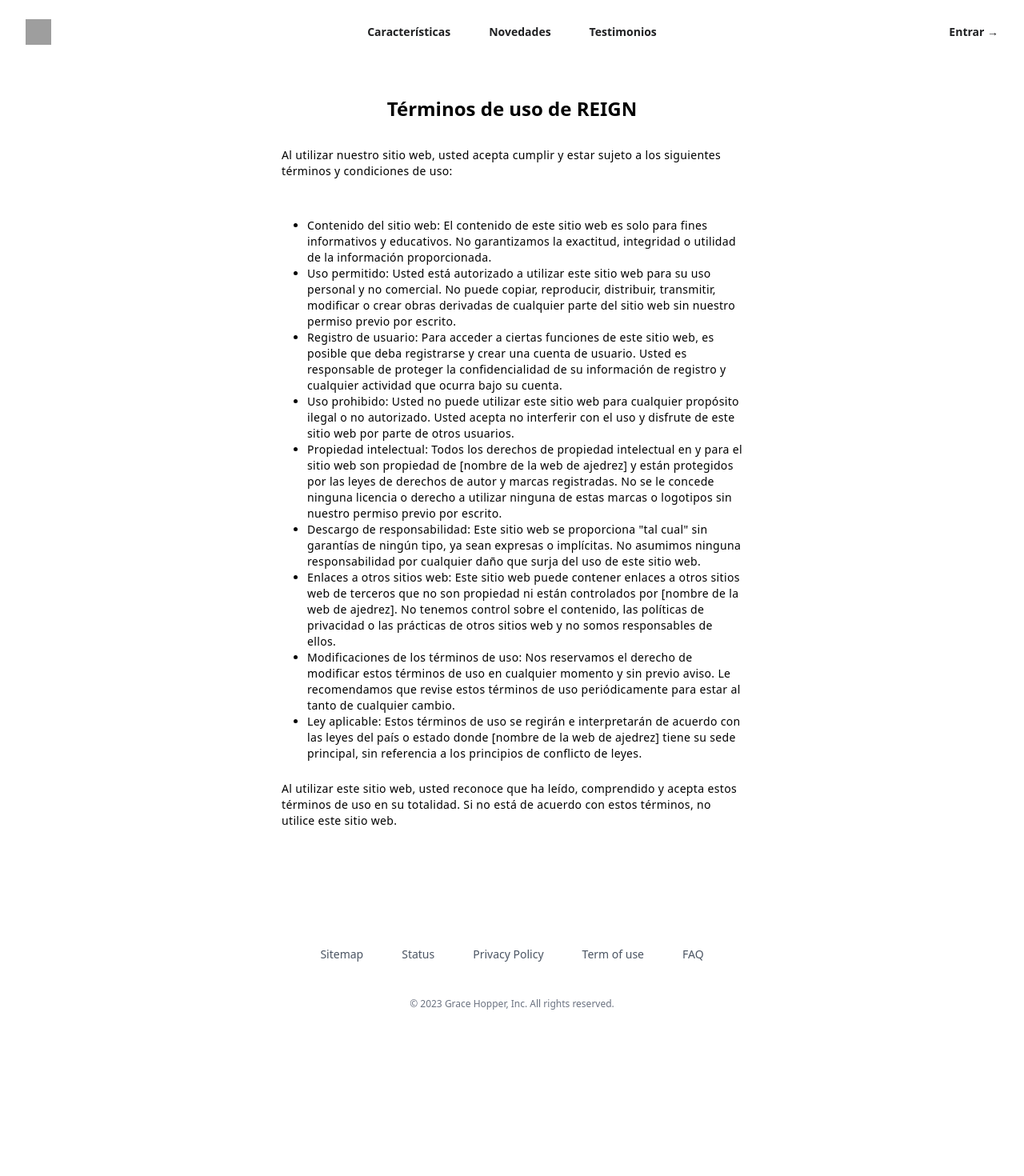
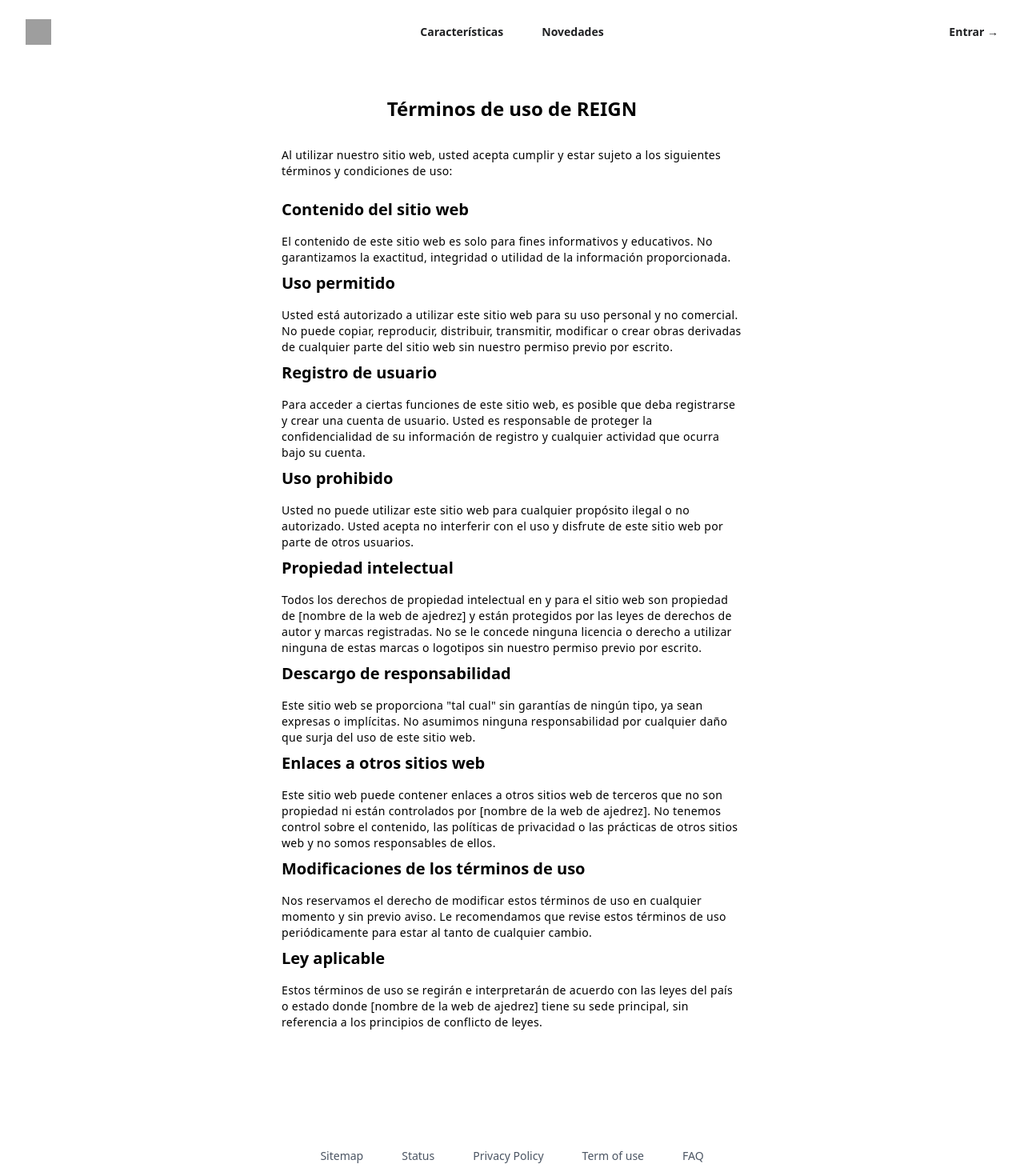
Before and after one commit to UNIZAR-30226-2023-01/chess-frontend, a Next.js app: page /terms in a window 1280 px wide. Shown: the top 1470 px of the page at 80% size. Before the commit the page ends 1361 px from the top, so only its background shows below. Built offline with nearby package versions, Linux system fonts and the light colour scheme; grey boxes are pictures that could not be loaded.

Commit message:
Fixeos de textos

```diff
--- a/components/Footer.js
+++ b/components/Footer.js
@@ -10,7 +10,7 @@
 
 export default function Footer() {
   return (
-    <footer className="bg-white">
+    <footer className="bg-white z-50">
       <div className="mx-auto max-w-7xl overflow-hidden py-20 px-6 sm:py-24 lg:px-8">
         <nav className="-mb-6 columns-2 sm:flex sm:justify-center sm:space-x-12" aria-label="Footer">
           {navigation.main.map((item) => (
--- a/components/Navbar.js
+++ b/components/Navbar.js
@@ -6,10 +6,9 @@
 const navigation = [
   { name: 'Características', href: '/#features' },
   { name: 'Novedades', href: '/#news' },
-  { name: 'Testimonios', href: '/#testimonials' },
 ];
 
-export default function Example() {
+export default function Navbar() {
   const [mobileMenuOpen, setMobileMenuOpen] = useState(false);
 
   return (
@@ -33,9 +32,9 @@
         </div>
         <div className="hidden lg:flex lg:gap-x-12">
           {navigation.map((item) => (
-            <a key={item.name} href={item.href} className="text-sm font-semibold leading-6 text-gray-900">
+            <Link key={item.name} href={item.href} className="text-sm font-semibold leading-6 text-gray-900">
               {item.name}
-            </a>
+            </Link>
           ))}
         </div>
         <div className="hidden lg:flex lg:flex-1 lg:justify-end">
--- a/data/terms.js
+++ b/data/terms.js
@@ -3,22 +3,37 @@
   introduction: 'Al utilizar nuestro sitio web, usted acepta cumplir y estar sujeto a los siguientes términos y condiciones de uso:',
   subsections: [
     {
-      title: '',
-      list: [
-        'Contenido del sitio web: El contenido de este sitio web es solo para fines informativos y educativos. No garantizamos la exactitud, integridad o utilidad de la información proporcionada.',
-        'Uso permitido: Usted está autorizado a utilizar este sitio web para su uso personal y no comercial. No puede copiar, reproducir, distribuir, transmitir, modificar o crear obras derivadas de cualquier parte del sitio web sin nuestro permiso previo por escrito.',
-        'Registro de usuario: Para acceder a ciertas funciones de este sitio web, es posible que deba registrarse y crear una cuenta de usuario. Usted es responsable de proteger la confidencialidad de su información de registro y cualquier actividad que ocurra bajo su cuenta.',
-        'Uso prohibido: Usted no puede utilizar este sitio web para cualquier propósito ilegal o no autorizado. Usted acepta no interferir con el uso y disfrute de este sitio web por parte de otros usuarios.',
-        'Propiedad intelectual: Todos los derechos de propiedad intelectual en y para el sitio web son propiedad de [nombre de la web de ajedrez] y están protegidos por las leyes de derechos de autor y marcas registradas. No se le concede ninguna licencia o derecho a utilizar ninguna de estas marcas o logotipos sin nuestro permiso previo por escrito.',
-        'Descargo de responsabilidad: Este sitio web se proporciona "tal cual" sin garantías de ningún tipo, ya sean expresas o implícitas. No asumimos ninguna responsabilidad por cualquier daño que surja del uso de este sitio web.',
-        'Enlaces a otros sitios web: Este sitio web puede contener enlaces a otros sitios web de terceros que no son propiedad ni están controlados por [nombre de la web de ajedrez]. No tenemos control sobre el contenido, las políticas de privacidad o las prácticas de otros sitios web y no somos responsables de ellos.',
-        'Modificaciones de los términos de uso: Nos reservamos el derecho de modificar estos términos de uso en cualquier momento y sin previo aviso. Le recomendamos que revise estos términos de uso periódicamente para estar al tanto de cualquier cambio.',
-        'Ley aplicable: Estos términos de uso se regirán e interpretarán de acuerdo con las leyes del país o estado donde [nombre de la web de ajedrez] tiene su sede principal, sin referencia a los principios de conflicto de leyes.',
-      ],
+      title: 'Contenido del sitio web',
+      description: 'El contenido de este sitio web es solo para fines informativos y educativos. No garantizamos la exactitud, integridad o utilidad de la información proporcionada.',
     },
     {
-      title: '',
-      desciption: 'Al utilizar este sitio web, usted reconoce que ha leído, comprendido y acepta estos términos de uso en su totalidad. Si no está de acuerdo con estos términos, no utilice este sitio web.',
+      title: 'Uso permitido',
+      description: 'Usted está autorizado a utilizar este sitio web para su uso personal y no comercial. No puede copiar, reproducir, distribuir, transmitir, modificar o crear obras derivadas de cualquier parte del sitio web sin nuestro permiso previo por escrito.',
+    },
+    {
+      title: 'Registro de usuario',
+      description: 'Para acceder a ciertas funciones de este sitio web, es posible que deba registrarse y crear una cuenta de usuario. Usted es responsable de proteger la confidencialidad de su información de registro y cualquier actividad que ocurra bajo su cuenta.',
+    },
+    {
+      title: 'Uso prohibido',
+      description: 'Usted no puede utilizar este sitio web para cualquier propósito ilegal o no autorizado. Usted acepta no interferir con el uso y disfrute de este sitio web por parte de otros usuarios.',
+    },
+    {
+      title: 'Propiedad intelectual',
+      description: 'Todos los derechos de propiedad intelectual en y para el sitio web son propiedad de [nombre de la web de ajedrez] y están protegidos por las leyes de derechos de autor y marcas registradas. No se le concede ninguna licencia o derecho a utilizar ninguna de estas marcas o logotipos sin nuestro permiso previo por escrito.',
+    },
+    {
+      title: 'Descargo de responsabilidad',
+      description: 'Este sitio web se proporciona "tal cual" sin garantías de ningún tipo, ya sean expresas o implícitas. No asumimos ninguna responsabilidad por cualquier daño que surja del uso de este sitio web.',
+    }, {
+      title: 'Enlaces a otros sitios web',
+      description: 'Este sitio web puede contener enlaces a otros sitios web de terceros que no son propiedad ni están controlados por [nombre de la web de ajedrez]. No tenemos control sobre el contenido, las políticas de privacidad o las prácticas de otros sitios web y no somos responsables de ellos.',
+    }, {
+      title: 'Modificaciones de los términos de uso',
+      description: 'Nos reservamos el derecho de modificar estos términos de uso en cualquier momento y sin previo aviso. Le recomendamos que revise estos términos de uso periódicamente para estar al tanto de cualquier cambio.',
+    }, {
+      title: 'Ley aplicable',
+      description: 'Estos términos de uso se regirán e interpretarán de acuerdo con las leyes del país o estado donde [nombre de la web de ajedrez] tiene su sede principal, sin referencia a los principios de conflicto de leyes.',
     },
   ],
 };
--- a/pages/game.js
+++ b/pages/game.js
@@ -167,8 +167,6 @@
                 ...optionSquares,
                 ...lastMoveSquares,
               }}
-              customDarkSquareStyle={{ backgroundColor: colorTablero[0] }}
-              customLightSquareStyle={{ backgroundColor: colorTablero[1] }}
             />
           </div>
           {showPromotion && (
--- a/pages/index.js
+++ b/pages/index.js
@@ -1,17 +1,13 @@
 import Navbar from '@/components/Navbar';
 import Footer from '@/components/Footer';
 import Link from 'next/link';
-// import screenshot from '../public/assets/images/inicio.png';
+
 const stats = [
   { id: 1, name: 'Jugadores registrados', value: '8,000+' },
   { id: 2, name: 'Partidas diarias', value: '100+' },
   { id: 3, name: 'Torneos diarios', value: '200+' },
   { id: 4, name: 'Garantía de disponibilidad', value: '99.9%' },
 ];
-
-// function classNames(...classes) {
-//  return classes.filter(Boolean).join(' ');
-// }
 
 export default function Index() {
   return (
@@ -84,7 +80,7 @@
               transform="translate(24 24)"
               clipPath="url(#2ade4387-9c63-4fc4-b754-10e687a0d332)"
             >
-              <img src="https://tailwindui.com/img/component-images/mobile-app-screenshot.png" alt="" />
+              <img src="/assets/images/inicio.png" alt="" />
             </foreignObject>
           </svg>
         </div>
@@ -196,8 +192,8 @@
 
 Index.getLayout = (page) => {
   return (
-    <div>
-      <main className=''>
+    <div className='flex flex-col gap-y-16'>
+      <main>
         {page}
       </main>
       <Footer/>
--- a/pages/privacy.js
+++ b/pages/privacy.js
@@ -15,7 +15,7 @@
           <Legal
             key={index}
             title={subsection.title}
-            desciption={subsection.desciption}
+            desciption={subsection.description}
             list={subsection.list}
           />
         ))}
--- a/pages/terms.js
+++ b/pages/terms.js
@@ -15,7 +15,7 @@
           <Legal
             key={index}
             title={subsection.title}
-            desciption={subsection.desciption}
+            desciption={subsection.description}
             list={subsection.list}
           />
         ))}
```
Also changed, not shown: public/logos/Logo_app_chess.png (deleted), public/logos/logo.svg (added).
